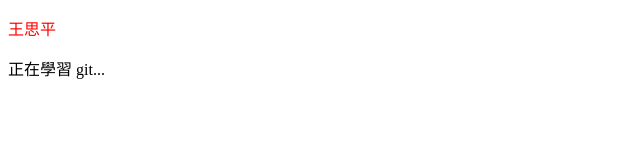
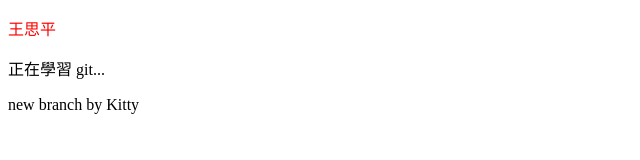
Before and after one commit to CaraWang/demo-git, a plain HTML site: page index.html in a window 1280 px wide. Shown: the whole page, without its empty margins (0-640 px from the left). Drawn offline with nearby package versions, Linux system fonts and the light colour scheme.

Commit message:
Commit by Kitty

```diff
--- a/index.html
+++ b/index.html
@@ -13,6 +13,8 @@
 		<p class="cara">王思平</p>
 
 		<p class="end">正在學習 git...</p>
+
+		<p class="end">new branch by Kitty</p>
 	</body>
 	<script src="http://code.jquery.com/jquery-1.11.3.min.js"></script>
 	<script type="text/javascript">
```
